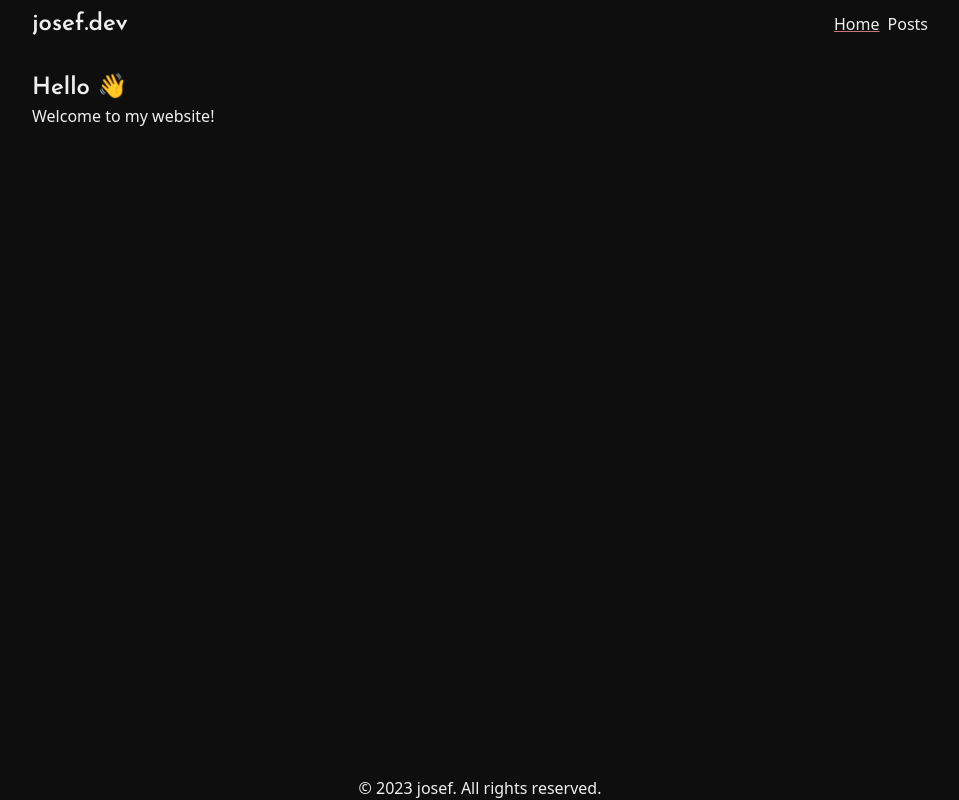
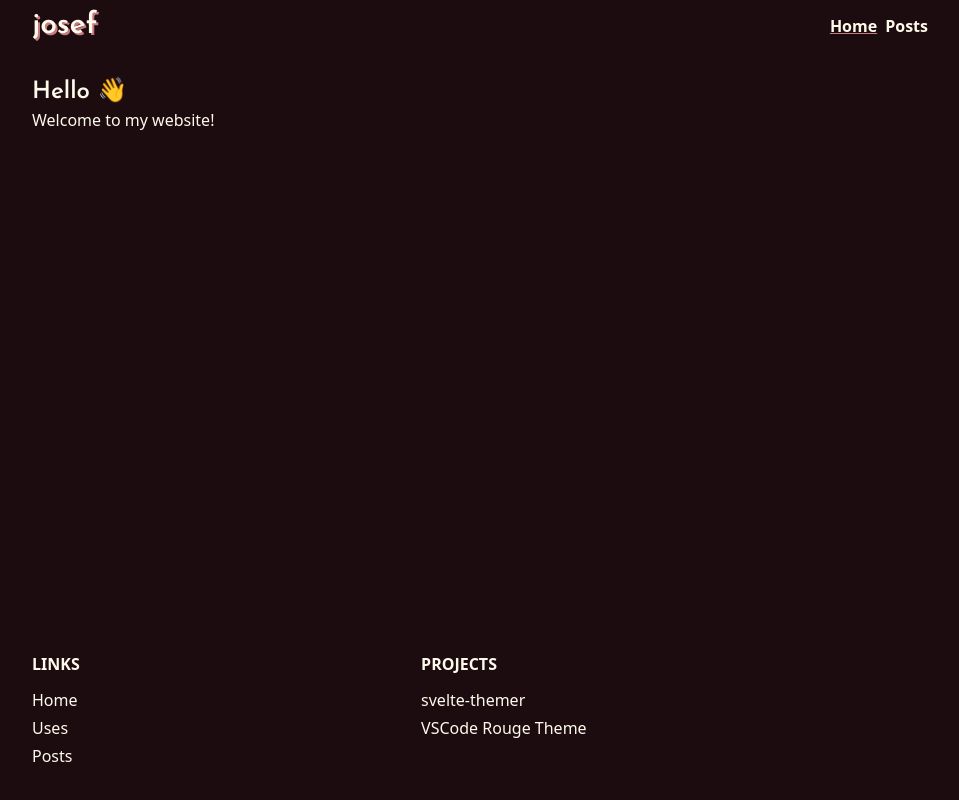
Before and after one commit to josefaidt/josef.dev, an Astro site: page / in a window 1280 px wide. Shown: the whole page, without its empty margins (160-1119 px from the left). Built offline with nearby package versions, Linux system fonts and the light colour scheme; Astro itself is replaced by a stand-in of ours.

Commit message:
add some styles, improved logo, footer shell

```diff
--- a/src/components/Footer.astro
+++ b/src/components/Footer.astro
@@ -1,7 +1,88 @@
 ---
+import { SITE_OWNER_SOCIALS, SITE_OWNER_PROJECTS } from "../constants"
+
 const today = new Date()
+
+const links = [
+  {
+    name: "Home",
+    url: "/",
+  },
+  {
+    name: "Uses",
+    url: "/uses",
+  },
+  {
+    name: "Posts",
+    url: "/posts",
+  },
+]
 ---
 
-<footer>
-  &copy; {today.getFullYear()} josef. All rights reserved.
+<slot name="above" />
+<footer
+  class:list={[
+    // base
+    "grid grid-flow-row w-full",
+  ]}
+>
+  <!-- <span>&copy; {today.getFullYear()} josef. All rights reserved.</span> -->
+  <div
+    class:list={[
+      // base
+      "grid grid-flow-col",
+    ]}
+  >
+    <div
+      class:list={[
+        // base
+        "grid grid-flow-row auto-rows-max gap-y-3",
+      ]}
+    >
+      <span class="font-bold">LINKS</span>
+      <ul class="grid gap-y-1">
+        {
+          links.map((link) => (
+            <li>
+              <a
+                class:list={[
+                  // base
+                  "",
+                ]}
+                href={link.url}
+              >
+                {link.name}
+              </a>
+            </li>
+          ))
+        }
+      </ul>
+    </div>
+    <div
+      class:list={[
+        // base
+        "grid grid-flow-row auto-rows-max gap-y-3",
+      ]}
+    >
+      <span class="font-bold">PROJECTS</span>
+      <ul class="grid gap-y-1">
+        {
+          SITE_OWNER_PROJECTS.map((project) => (
+            <li>
+              <a
+                class:list={[
+                  // base
+                  "",
+                ]}
+                href={project.url}
+              >
+                {project.name}
+              </a>
+            </li>
+          ))
+        }
+      </ul>
+    </div>
+  </div>
 </footer>
+<slot name="below" />
--- a/src/components/Header.astro
+++ b/src/components/Header.astro
@@ -1,16 +1,17 @@
 ---
+import Logo from "./Logo.astro"
 import HeaderLink from "./HeaderLink.astro"
-import { SITE_TITLE } from "../constants"
+import { SITE_OWNER } from "../constants"
 ---
 
 <header>
   <nav class="flex justify-between">
     <h2 class="text-2xl">
-      <a class="hover:no-underline" href="/">{SITE_TITLE}</a>
+      <Logo href="/">{SITE_OWNER}</Logo>
     </h2>
     <div class="grid grid-flow-col gap-2 items-center">
-      <HeaderLink href="/">Home</HeaderLink>
-      <HeaderLink href="/posts">Posts</HeaderLink>
+      <HeaderLink class="font-semibold" href="/">Home</HeaderLink>
+      <HeaderLink class="font-semibold" href="/posts">Posts</HeaderLink>
     </div>
   </nav>
 </header>
--- /dev/null
+++ b/src/components/Logo.astro
@@ -0,0 +1,41 @@
+---
+import type { HTMLAttributes } from "astro/types"
+
+type Props = HTMLAttributes<"a">
+
+const { href, class: className, ...props } = Astro.props
+---
+
+<div>
+  <a
+    class:list={[
+      className,
+      // base
+      "no-underline",
+      // shadow
+      "shadow-accent",
+      // focus
+      "focus:outline-offset-8",
+      // hover
+      "hover:no-underline",
+    ]}
+    href={href}
+  >
+    <span class="text-3xl"><slot>logo</slot></span>
+  </a>
+</div>
+
+<style>
+  a {
+    --shadow-spacing: calc(theme("spacing.1") / 2);
+    --transition: all 300ms;
+    text-shadow: var(--shadow-spacing) var(--shadow-spacing)
+      theme("colors.accent");
+    transition: var(--transition);
+  }
+
+  a:hover {
+    --shadow-spacing: calc(theme("spacing.1") / 3);
+    transition: var(--transition);
+  }
+</style>
--- a/src/constants.ts
+++ b/src/constants.ts
@@ -1,3 +1,31 @@
 export const SITE_OWNER = "josef" as const
+export const SITE_OWNER_SOCIALS = [
+  {
+    name: "GitHub",
+    url: "https://github.com/josefaidt",
+  },
+  {
+    name: "LinkedIn",
+    url: "https://linkedin.com/in/josefaidt/",
+  },
+  {
+    name: "Twitter",
+    url: "https://twitter.com/josefaidt",
+  },
+  {
+    name: "Spotify",
+    url: "https://open.spotify.com/user/1215285465",
+  },
+] as const
+export const SITE_OWNER_PROJECTS = [
+  {
+    name: "svelte-themer",
+    url: "https://svelte-themer.vercel.app/",
+  },
+  {
+    name: "VSCode Rouge Theme",
+    url: "https://marketplace.visualstudio.com/items?itemName=josef.rouge-theme",
+  },
+]
 export const SITE_TITLE = "josef.dev" as const
 export const SITE_DESCRIPTION = "Welcome to my website!" as const
--- a/src/layouts/BaseLayout.astro
+++ b/src/layouts/Layout.astro
@@ -20,7 +20,7 @@ import { SITE_TITLE, SITE_DESCRIPTION } from "../constants"
     <main>
       <slot />
     </main>
-    <div class="self-center mt-auto">
+    <div class="mt-auto mb-8">
       <Footer />
     </div>
   </body>
--- /dev/null
+++ b/src/layouts/MDXLayout.astro
@@ -0,0 +1,17 @@
+---
+import type { MDXLayoutProps } from "astro"
+import Layout from "./Layout.astro"
+
+type Props = MDXLayoutProps<{
+  // Define frontmatter props here
+  title: string
+  description: string
+}>
+
+const { frontmatter } = Astro.props
+---
+
+<Layout>
+  <h1>{frontmatter.title}</h1>
+  <slot />
+</Layout>
--- a/src/pages/index.astro
+++ b/src/pages/index.astro
@@ -1,9 +1,9 @@
 ---
-import BaseLayout from "../layouts/BaseLayout.astro"
+import Layout from "../layouts/Layout.astro"
 import { SITE_DESCRIPTION } from "../constants"
 ---
 
-<BaseLayout>
+<Layout>
   <h1 class="">Hello 👋</h1>
   <p>{SITE_DESCRIPTION}</p>
-</BaseLayout>
+</Layout>
--- a/src/pages/posts/[...slug].astro
+++ b/src/pages/posts/[...slug].astro
@@ -1,6 +1,6 @@
 ---
 import { type CollectionEntry, getCollection } from "astro:content"
-import BaseLayout from "../../layouts/BaseLayout.astro"
+import Layout from "../../layouts/Layout.astro"
 import FormattedDate from "../../components/FormattedDate.astro"
 
 export async function getStaticPaths() {
@@ -17,7 +17,7 @@ const { Content } = await post.render()
 const { pubDate, updatedDate, title } = post.data
 ---
 
-<BaseLayout>
+<Layout>
   <article class="">
     <div>
       <div>
@@ -37,4 +37,4 @@ const { pubDate, updatedDate, title } = post.data
       <Content />
     </div>
   </article>
-</BaseLayout>
+</Layout>
--- a/src/pages/posts/index.astro
+++ b/src/pages/posts/index.astro
@@ -1,6 +1,6 @@
 ---
 import { getCollection } from "astro:content"
-import BaseLayout from "../../layouts/BaseLayout.astro"
+import Layout from "../../layouts/Layout.astro"
 import FormattedDate from "../../components/FormattedDate.astro"
 
 const posts = (await getCollection("posts")).sort(
@@ -8,7 +8,7 @@ const posts = (await getCollection("posts")).sort(
 )
 ---
 
-<BaseLayout>
+<Layout>
   <section class="">
     <ul class="grid gap-4">
       {
@@ -25,4 +25,4 @@ const posts = (await getCollection("posts")).sort(
       }
     </ul>
   </section>
-</BaseLayout>
+</Layout>
--- /dev/null
+++ b/src/pages/uses.mdx
@@ -0,0 +1,6 @@
+---
+title: Uses
+layout: ../layouts/MDXLayout.astro
+---
+
+hello uses
--- a/src/styles/global.css
+++ b/src/styles/global.css
@@ -10,8 +10,8 @@
 @layer josef-theme {
   :root {
     --josef-primary-color: #c6797e;
-    --josef-background-color: #0e0e0e; /* Darker Gray */
-    --josef-text-color: #f0f0f0; /* Softer White */
+    --josef-background-color: #1c0c0f; /* Darker Gray */
+    --josef-text-color: #fffaeb; /* Softer White */
     --josef-accent-color: #3a4d6b; /* Dark Blue-Green */
     --josef-secondary-color: #4d6685; /* Darker Blue */
     --josef-tertiary-color: #825f4a; /* Darker Brown */
--- a/tailwind.config.mjs
+++ b/tailwind.config.mjs
@@ -4,8 +4,8 @@ export default {
   darkMode: "class",
   theme: {
     extend: {
-      backgroundColor: "#ffffff",
-      textColor: "#333333",
+      backgroundColor: "#380519",
+      textColor: "#f3e8e0",
       accentColor: "#c6797e",
       textDecorationColor: "#c6797e",
       colors: {
```
Also changed, not shown: pnpm-lock.yaml.
